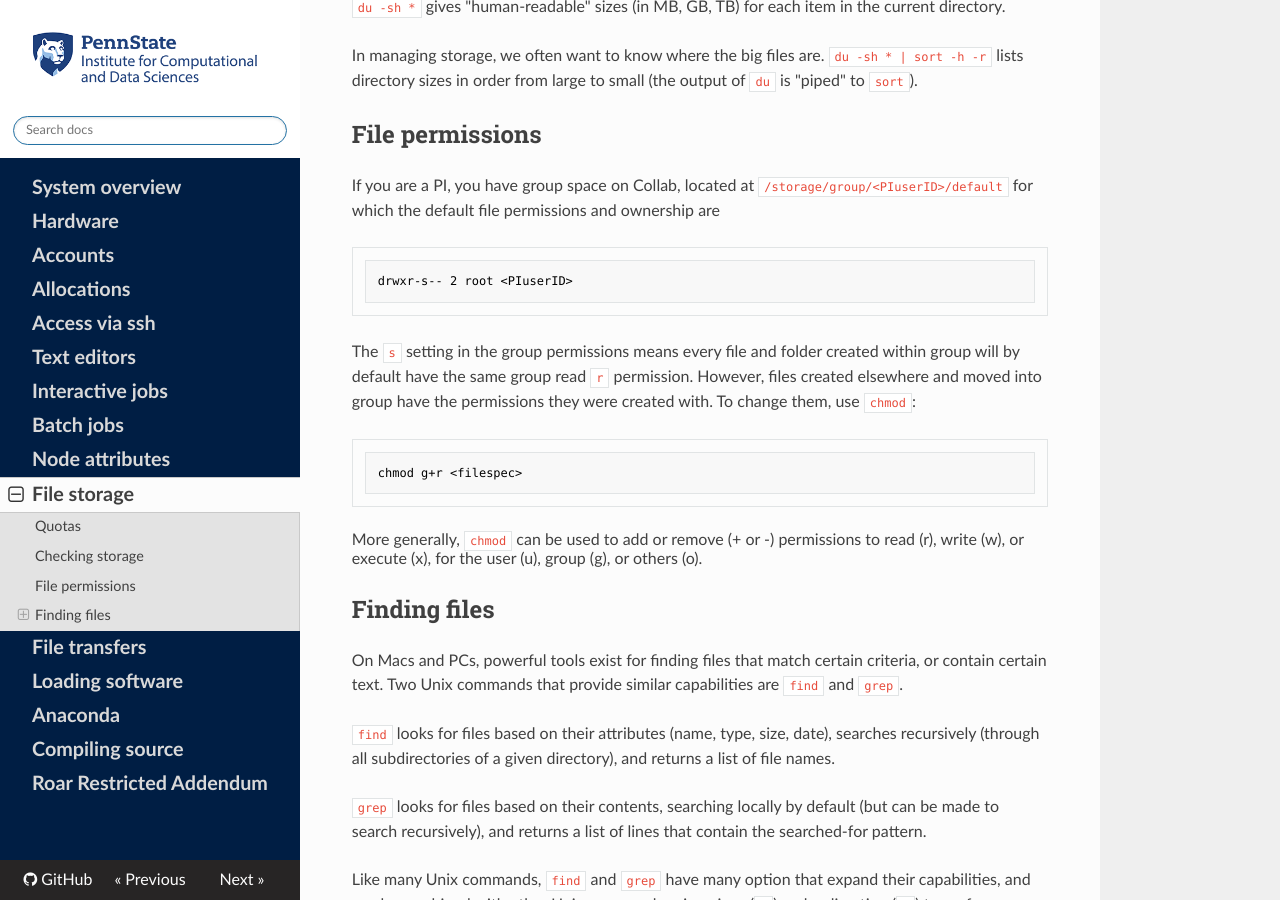
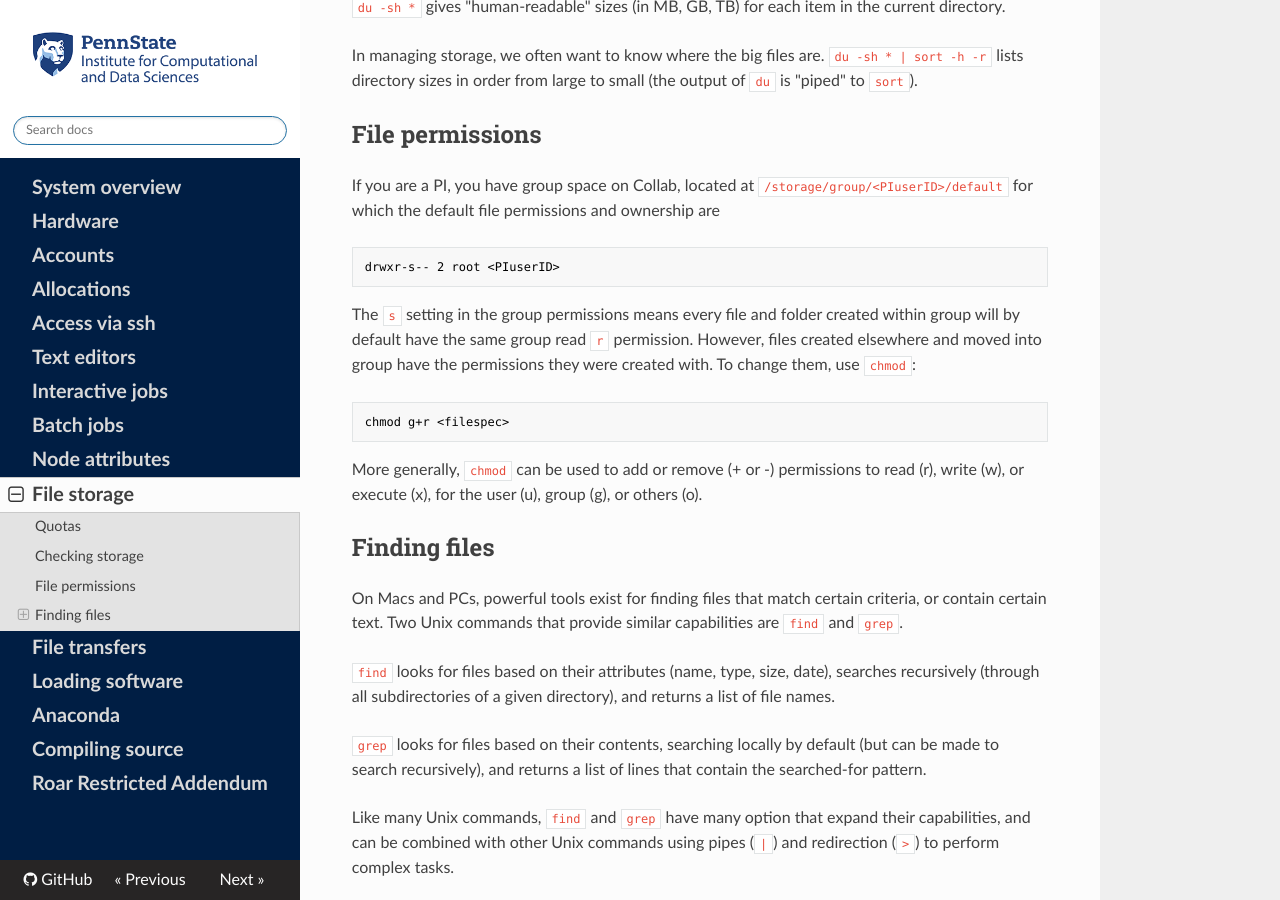
Before and after one commit to stmilne/icdsHelp, an MkDocs documentation site: the page built from docs/10_FileStorage.md, in a window 1280 px wide and 900 px high, scrolled down 1193 px. Built offline with MkDocs 1.6.1, drawn with Linux system fonts in a browser that asks for light colours.

Commit message:
Update mkdocs.yml

```diff
--- a/mkdocs.yml
+++ b/mkdocs.yml
@@ -11,8 +11,3 @@ theme:
 
 extra_css:
     - css/extra.css
-
-markdown_extensions:
-    - admonition
-    - pymdownx.details
-    - pymdownx.superfences
```
